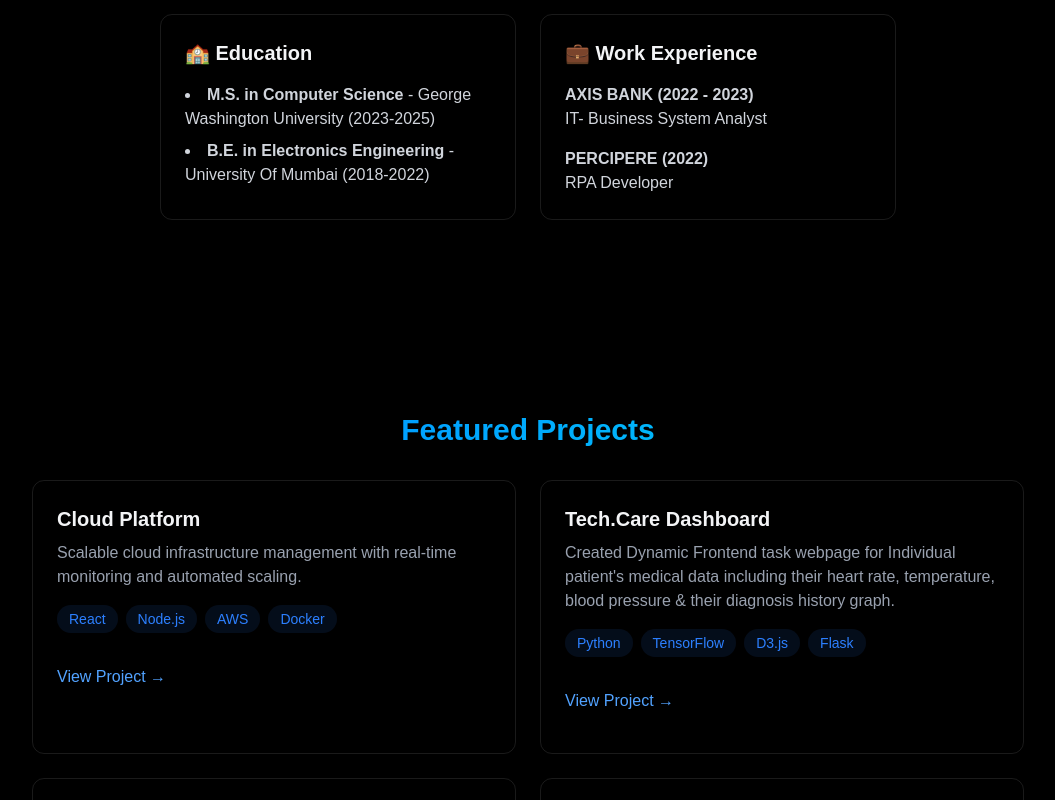
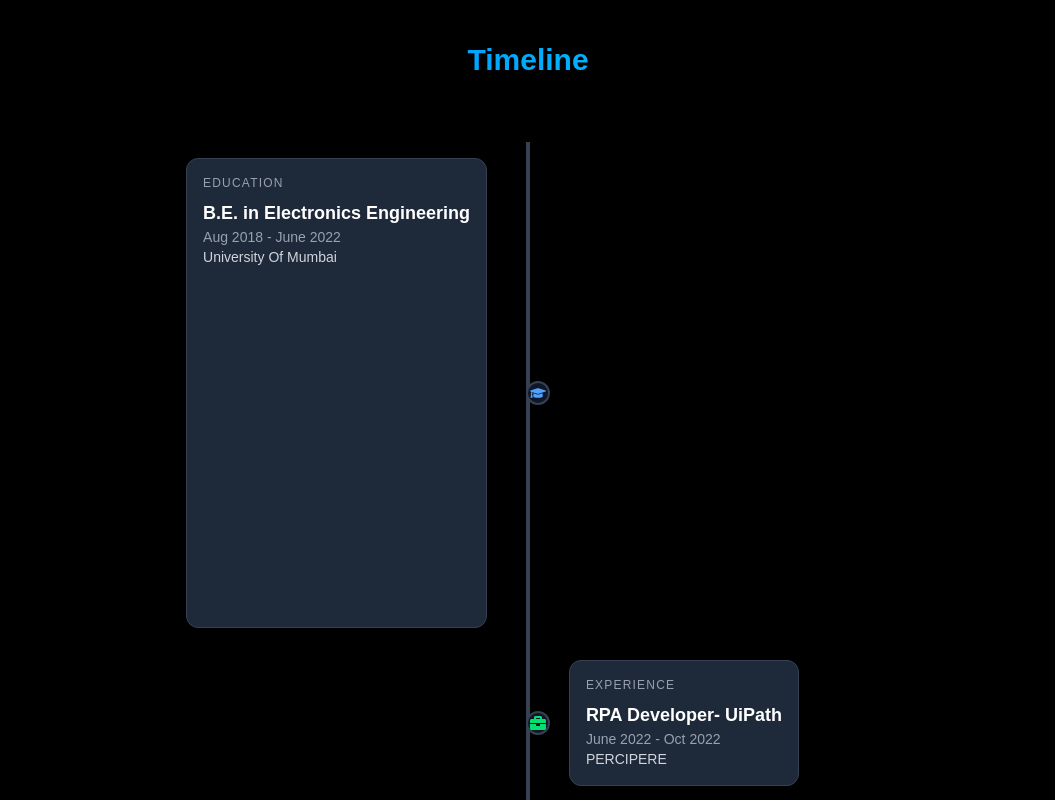
Before and after one commit to ManviRankawat/portfolio_manvi, a React (Vite) app: page / in a window 1280 px wide. Shown: the part 1280-2080 px from the top of the page, without its empty margins (112-1167 px from the left). Built offline with nearby package versions, Linux system fonts and the light colour scheme; the HTML template or start-up script is replaced by a standard one.

Commit message:
Update timeline component to horizontal layout with framer-motion

```diff
--- a/package.json
+++ b/package.json
@@ -15,8 +15,10 @@
   "dependencies": {
     "@tailwindcss/vite": "^4.0.17",
     "emailjs-com": "^3.2.0",
+    "framer-motion": "^12.6.2",
     "react": "^19.0.0",
     "react-dom": "^19.0.0",
+    "react-icons": "^5.5.0",
     "tailwindcss": "^4.0.17"
   },
   "devDependencies": {
--- a/src/components/sections/About.jsx
+++ b/src/components/sections/About.jsx
@@ -1,61 +1,158 @@
+import React from "react";
 import { RevealOnScroll } from "../RevealOnScroll";
+import { FaGraduationCap, FaBriefcase } from "react-icons/fa";
+import { motion } from "framer-motion";
 
+// Timeline Data
+const timelineData = [
+  {
+    date: "Aug 2023 - May 2025",
+    icon: <FaGraduationCap className="text-blue-400" />,
+    title: "M.S. in Computer Science",
+    organization: "George Washington University",
+    type: "education",
+  },
+  {
+    date: "Aug 2018 - June 2022",
+    icon: <FaGraduationCap className="text-blue-400" />,
+    title: "B.E. in Electronics Engineering",
+    organization: "University Of Mumbai",
+    type: "education",
+  },
+  {
+    date: "Oct 2022 - Aug 2023",
+    icon: <FaBriefcase className="text-green-400" />,
+    title: "IT - Business System Analyst",
+    organization: "AXIS BANK",
+    type: "work",
+  },
+  {
+    date: "June 2022 - Oct 2022",
+    icon: <FaBriefcase className="text-green-400" />,
+    title: "RPA Developer- UiPath",
+    organization: "PERCIPERE",
+    type: "work",
+  },
+];
+const parseDateRange = (dateRange) => {
+  const [start, end] = dateRange.split(" - ");
+  const startDate = new Date(`${start} 1`);
+  const endDate = new Date(`${end} 1`);
+  return { startDate, endDate };
+};
+
+const getDurationInMonths = (dateRange) => {
+  const { startDate, endDate } = parseDateRange(dateRange);
+  const months =
+    (endDate.getFullYear() - startDate.getFullYear()) * 12 +
+    (endDate.getMonth() - startDate.getMonth()) +
+    1;
+  return Math.max(months, 1); // avoid 0
+};
+
+const Timeline = () => {
+  const sortedData = [...timelineData].sort((a, b) => {
+    const aStart = parseDateRange(a.date).startDate;
+    const bStart = parseDateRange(b.date).startDate;
+    return aStart - bStart;
+  });
+
+  return (
+    <section id="timeline" className="py-20">
+      <h2 className="text-3xl font-bold text-center bg-gradient-to-r from-blue-500 to-cyan-400 bg-clip-text text-transparent mb-12">
+        Timeline
+      </h2>
+
+      <div className="relative flex flex-col md:grid grid-cols-9 mx-auto p-4 text-blue-50">
+        {sortedData.map((event, index) => {
+          const months = getDurationInMonths(event.date);
+          const height = `${months * 10}px`; // 10px per month (adjust if needed)
+
+          const Card = (
+            <motion.div
+              initial={{ opacity: 0, y: 50 }}
+              whileInView={{ opacity: 1, y: 0 }}
+              transition={{ duration: 0.6, ease: "easeOut" }}
+              viewport={{ once: true }}
+              className="p-4 my-4 bg-gray-800 border border-gray-700 shadow-md rounded-xl"
+              style={{ minHeight: height }}
+            >
+              <div className="mb-2 text-xs uppercase tracking-widest text-gray-400">
+                {event.type === "education" ? "Education" : "Experience"}
+              </div>
+              <h3 className="font-semibold text-lg text-white">{event.title}</h3>
+              <p className="text-sm text-gray-400">{event.date}</p>
+              <p className="text-sm text-gray-300">{event.organization}</p>
+            </motion.div>
+          );
+
+          return (
+            <div
+              key={index}
+              className={`flex flex-row-reverse md:contents ${
+                event.type === "education" ? "justify-start" : "justify-end"
+              }`}
+            >
+              {event.type === "education" && (
+                <div className="col-start-1 col-end-5 ml-auto">{Card}</div>
+              )}
+
+              <div className="col-start-5 col-end-6 md:mx-auto relative">
+                <div className="h-full w-1 bg-gray-700 pointer-events-none"></div>
+                <div className="w-6 h-6 absolute top-1/2 -mt-3 rounded-full bg-gray-900 border-2 border-gray-700 flex items-center justify-center">
+                  {event.icon}
+                </div>
+              </div>
+
+              {event.type === "work" && (
+                <div className="col-start-6 col-end-10 mr-auto">{Card}</div>
+              )}
+            </div>
+          );
+        })}
+      </div>
+    </section>
+  );
+};
+
+// About Section
 export const About = () => {
-  const frontendSkills = [
-    "React",
-    "Vue",
-    "TypeScript",
-    "TailwindCSS",
-    "Svelte",
-  ];
-
+  const frontendSkills = ["React", "Vue", "TypeScript", "TailwindCSS", "Svelte"];
   const backendSkills = ["Node.js", "Python", "AWS", "MongoDB", "PostGreSQL"];
 
   return (
-    <section
-      id="about"
-      className="min-h-screen flex items-center justify-center py-20"
-    >
+    <>
+      <section id="about" className="min-h-screen flex items-center justify-center py-20">
         <RevealOnScroll>
           <div className="max-w-3xl mx-auto px-4">
             <h2 className="text-3xl font-bold mb-8 bg-gradient-to-r from-blue-500 to-cyan-400 bg-clip-text text-transparent text-center">
-            {" "}
               About Me
             </h2>
 
             <div className="rounded-xl p-8 border-white/10 border hover:-translate-y-1 transition-all">
               <p className="text-gray-300 mb-6">
-              Passionate developer with expertise in building scalable web
-              applications and creating innovative solutions.
+                Passionate developer with expertise in building scalable web applications and creating innovative solutions.
               </p>
 
               <div className="grid grid-cols-1 md:grid-cols-2 gap-6">
+                {/* Frontend Skills */}
                 <div className="rounded-xl p-6 hover:-translate-y-1 transition-all">
-                <h3 className="text-xl font-bold mb-4"> Frontend</h3>
+                  <h3 className="text-xl font-bold mb-4">Frontend</h3>
                   <div className="flex flex-wrap gap-2">
                     {frontendSkills.map((tech, key) => (
-                    <span
-                      key={key}
-                      className="bg-blue-500/10 text-blue-500 py-1 px-3 rounded-full text-sm hover:bg-blue-500/20
-                                    hover:shadow-[0_2px_8px_rgba(59,130,246,0.2)] transition
-                    "
-                    >
+                      <span key={key} className="bg-blue-500/10 text-blue-500 py-1 px-3 rounded-full text-sm hover:bg-blue-500/20 hover:shadow-lg transition">
                         {tech}
                       </span>
                     ))}
                   </div>
                 </div>
 
+                {/* Backend Skills */}
                 <div className="rounded-xl p-6 hover:-translate-y-1 transition-all">
-                <h3 className="text-xl font-bold mb-4"> Backend</h3>
+                  <h3 className="text-xl font-bold mb-4">Backend</h3>
                   <div className="flex flex-wrap gap-2">
                     {backendSkills.map((tech, key) => (
-                    <span
-                      key={key}
-                      className="bg-blue-500/10 text-blue-500 py-1 px-3 rounded-full text-sm hover:bg-blue-500/20
-                                    hover:shadow-[0_2px_8px_rgba(59,130,2246,0.2)] transition
-                    "
-                    >
+                      <span key={key} className="bg-blue-500/10 text-blue-500 py-1 px-3 rounded-full text-sm hover:bg-blue-500/20 hover:shadow-lg transition">
                         {tech}
                       </span>
                     ))}
@@ -63,42 +160,12 @@ export const About = () => {
                 </div>
               </div>
             </div>
-
-          <div className="grid grid-cols-1 md:grid-cols-2 gap-6 mt-8">
-            <div className="p-6 rounded-xl border-white/10 border hover:-translate-y-1 transition-all">
-              <h3 className="text-xl font-bold mb-4"> 🏫 Education </h3>
-              <ul className="list-disc list-inside text-gray-300 space-y-2">
-                <li>
-                  <strong> M.S. in Computer Science </strong> - George Washington University
-                  (2023-2025)
-                </li>
-                <li>
-                    <strong> B.E. in Electronics Engineering </strong> - University Of Mumbai
-                    (2018-2022)
-                </li>
-              </ul>
           </div>
-            <div className="p-6 rounded-xl border-white/10 border hover:-translate-y-1 transition-all">
-              <h3 className="text-xl font-bold mb-4"> 💼 Work Experience </h3>
-              <div className="space-y-4 text-gray-300">
-                <div>
-                  <h4 className="font-semibold">
-                    AXIS BANK         (2022 - 2023)
-                </h4>
-                    <p>IT- Business System Analyst </p>
-                </div>
-
-                <div>
-                  <h4 className="font-semibold">
-                    PERCIPERE         (2022)
-                  </h4>
-                  <p>RPA Developer </p>
-                </div>
-              </div>
-            </div>
-          </div>
-        </div>
+          <Timeline />
         </RevealOnScroll>
       </section>
+
+
+    </>
   );
 };
```
Also changed, not shown: 1 other file (tests, documents, lock files or other folders). Lines whose indentation alone changed are shown as unchanged.
